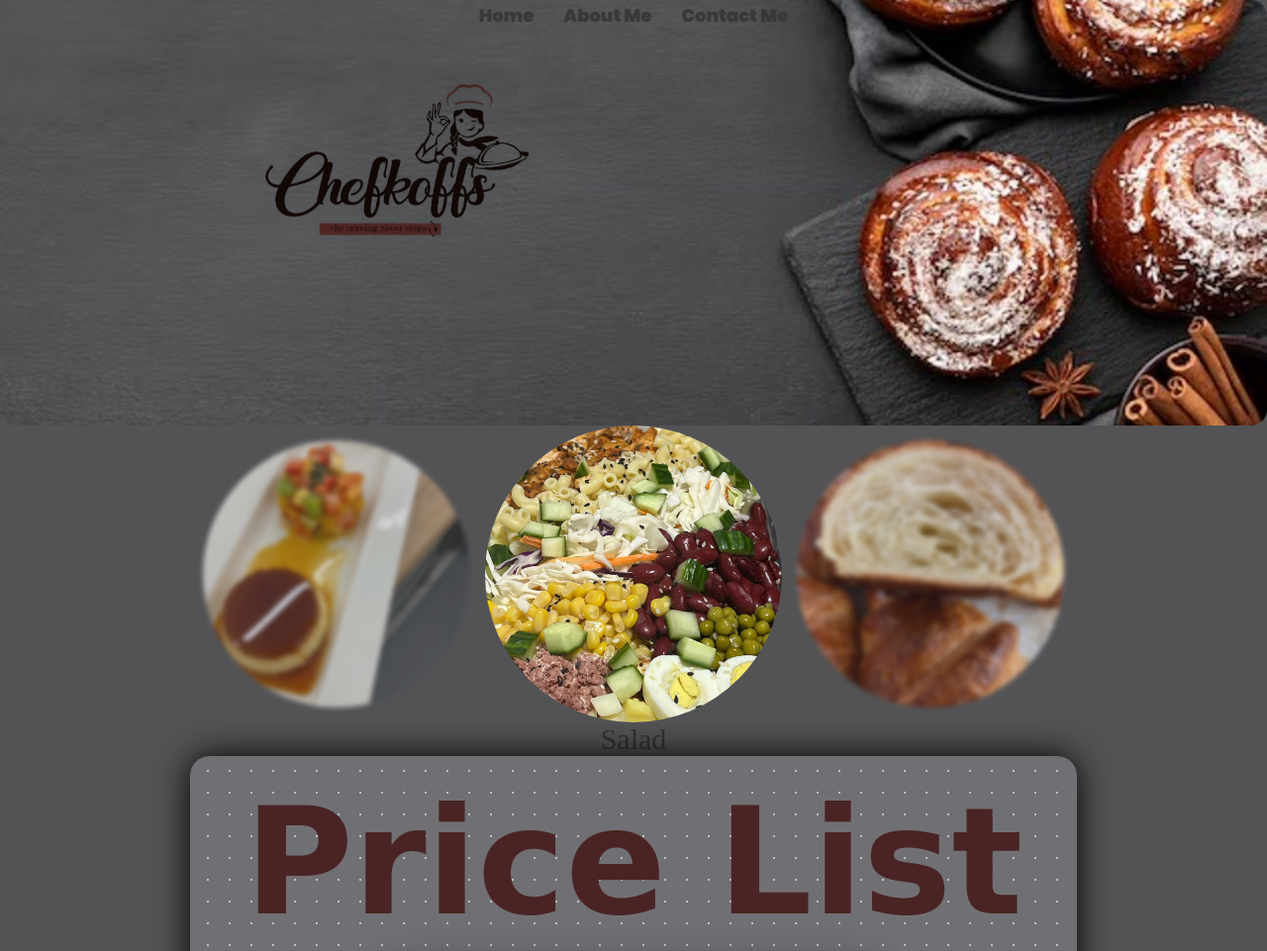
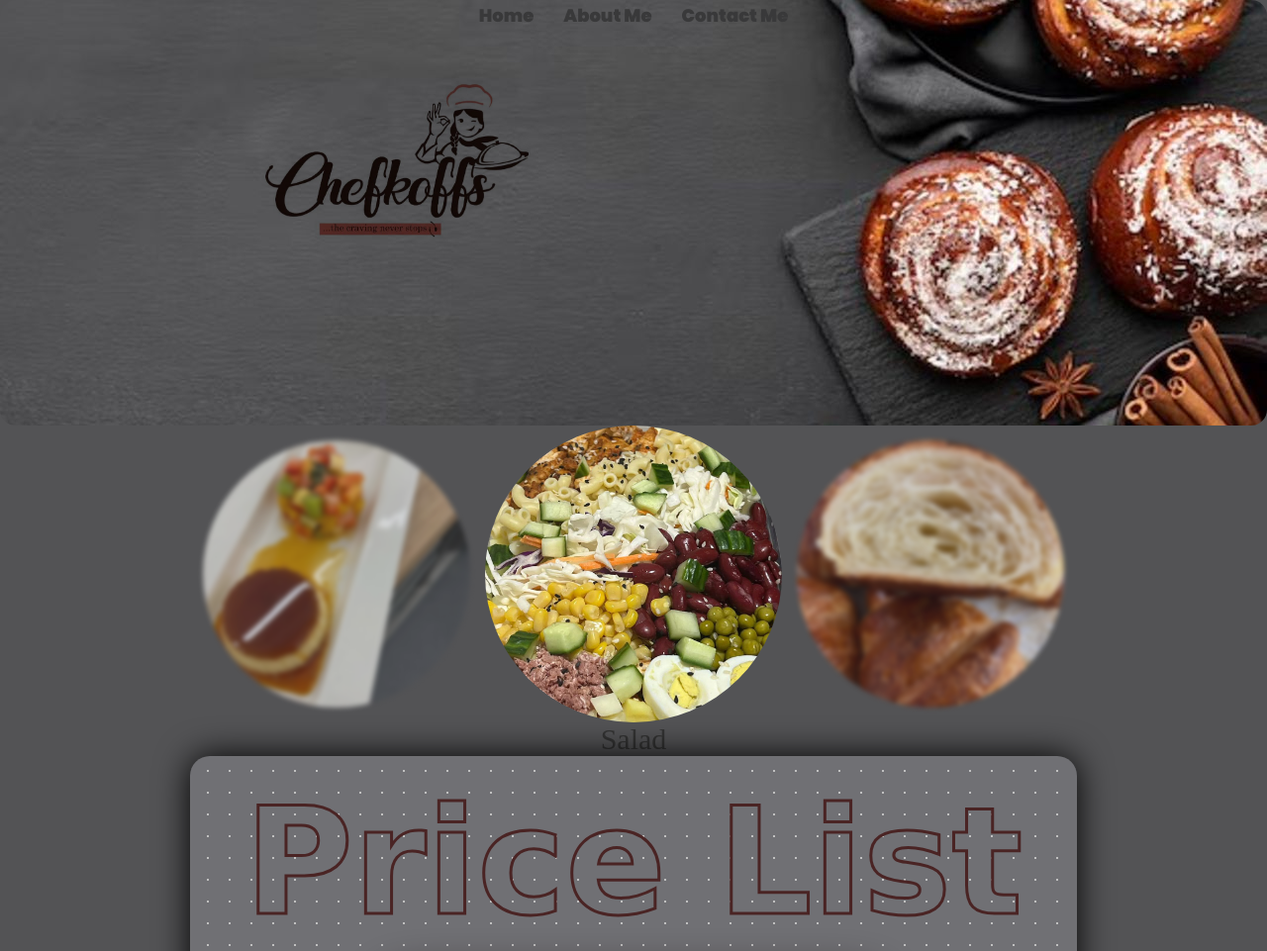
Before and after one commit to Codereset14/Cheff-Koffs, a plain HTML site: page index.html in a window 1280 px wide. Shown: the top 961 px of the page at 99% size. Drawn offline with Linux system fonts and the light colour scheme; a web font is replaced by a local one.

Commit message:
Update design.css

```diff
--- a/design.css
+++ b/design.css
@@ -271,7 +271,8 @@
   font-style: normal;
   font-size: 150px;
   margin-bottom: 20px;
-  color: #4a2424;
+  color: transparent; /* Makes the text fill transparent */
+            -webkit-text-stroke: 3px rgb(74,36,36); /* Adds an outline */
 }
 
 /* Price List Holder (Centering the list items) */
```
